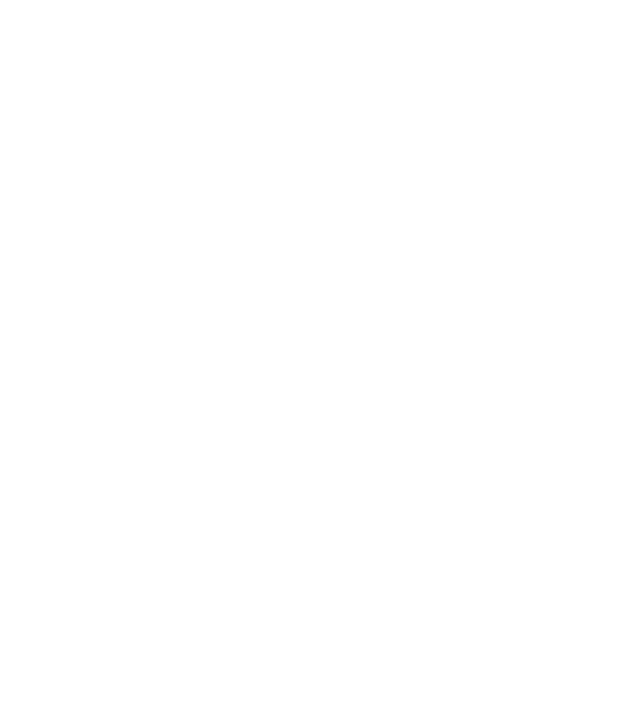
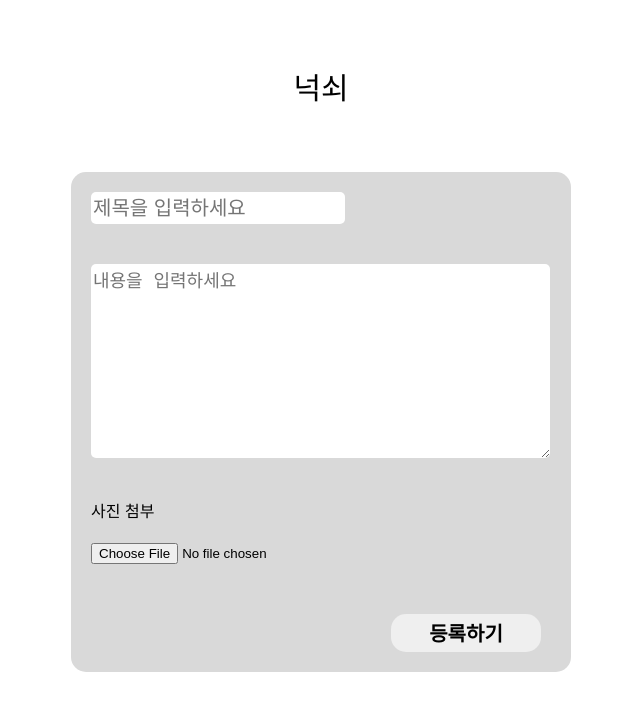
Before and after one commit to gugyeoj1n/enough_weight, a React (Create React App) app in the folder client/: page /post in a window 1280 px wide. Before the commit this address had no page. Shown: the top 710 px of the page, without its empty margins (319-959 px from the left). Built offline with nearby package versions, Linux system fonts and the light colour scheme.

Commit message:
[FEAT] 메인 페이지 게시글 목록 요청 구현

```diff
--- a/client/src/App.js
+++ b/client/src/App.js
@@ -4,6 +4,7 @@ import MainPage from './pages/MainPage/MainPage'
 import Login from './pages/Login/Login'
 import Register from './pages/Register/Register'
 import Profile from './pages/Profile/Profile'
+import ArticlePost from './pages/Article/ArticlePost'
 
 import {
   BrowserRouter,
@@ -19,6 +20,7 @@ function App() {
         		<Route exact path="/login" element = { <Login /> }/>
 				<Route eaxct path="/register" element = { <Register /> }/>
 				<Route exact path="/profile" element = { <Profile /> }/>
+				<Route exact path="/post" element= { <ArticlePost /> }/>
       		</Routes>
     	</BrowserRouter>
 	)
--- /dev/null
+++ b/client/src/pages/Article/ArticlePost.css
@@ -0,0 +1,45 @@
+.postBackground {
+    width: 500px;
+    height: 500px;
+    border: none;
+    border-radius: 15px;
+    background-color: #d9d9d9;
+    display: flex;
+    flex-direction: column;
+}
+
+.titleInput {
+    width: 250px;
+    height: 40px;
+    border: none;
+    border-radius: 5px;
+    font-size: 20px;
+    margin: 20px;
+}
+
+.contentInput {
+    width: 455px;
+    height: 250px;
+    border: none;
+    border-radius: 5px;
+    margin: 20px;
+    font-size: 18px;
+}
+
+.pictureInput {
+    width: 400px;
+    height: 100px;
+    margin: 20px;
+}
+
+.postButton {
+    width: 150px;
+    height: 50px;
+    margin: 20px;
+    border: none;
+    border-radius: 15px;
+    font-size: 20px;
+    font-weight: bold;
+    position: relative;
+    left: 60%;
+}
--- /dev/null
+++ b/client/src/pages/Article/ArticlePost.js
@@ -0,0 +1,26 @@
+import './ArticlePost.css'
+
+function ArticlePost(){
+    return (
+        <div className='background'>
+            <div className='titleText'>
+                넉쇠
+            </div>
+            <div className='postBackground'>
+                <input className='titleInput' placeholder='제목을 입력하세요'/>
+                <textarea className='contentInput' placeholder='내용을 입력하세요'/>
+                <div className="pictureInput">
+                    사진 첨부
+                    <br/>
+                    <br/>
+                    <input type="file"/>
+                </div>
+                <button className="postButton">
+                    등록하기
+                </button>
+            </div>
+        </div>
+    )
+}
+
+export default ArticlePost
--- a/client/src/pages/MainPage/ArticleItem.js
+++ b/client/src/pages/MainPage/ArticleItem.js
@@ -1,16 +1,16 @@
 import './ArticleItem.css'
 
-function ArticleItem(){
+function ArticleItem({ id, date, likes, title, content }){
     return (
         <div className="article">
             <div className="profile">
                 <div className="profileImage"/>
                 <div>
                     <div className="profileId">
-                        gugyeoj1n
+                        {id}
                     </div>
                     <div className="profileDate">
-                        2023.12.16 17:11
+                        {date}
                     </div>
                 </div>
                 <div className="likes">
@@ -18,16 +18,16 @@ function ArticleItem(){
                         <img src="images/like.png" className="likeIcon"/>
                     </button>
                     <text className="likeText">
-                        100
+                        {likes}
                     </text>
                 </div>
             </div>
             <div className="content">
                 <text className="contentTitle">
-                    앙기모찌
+                    {title}
                 </text>
                 <text className="contentText">
-                    이저알머이낢ㄴ이ㅏ런ㅇ리ㅏㄴ
+                    {content}
                 </text>
                 <hr className="line"/>
                 <div className="contentPictures">
--- a/client/src/pages/MainPage/ArticleList.js
+++ b/client/src/pages/MainPage/ArticleList.js
@@ -1,13 +1,36 @@
 import './ArticleList.css'
 import ArticleItem from './ArticleItem'
+import axios from 'axios'
+import React, { useState, useEffect } from 'react'
 
 function ArticleList(){
+    const [decoded, setDecoded] = useState([])
+    const decoding = async () => {
+        const data = {
+            userId: "test"
+        }
+
+        await axios.post('/api/test', data).then(response => {
+            setDecoded(response.data.decoded)
+        })
+    }
+
+    useEffect(() => {
+        decoding()
+    }, [])
+
     return (
         <div className="articles">
-            <ArticleItem/>
-            <ArticleItem/>
-            <ArticleItem/>
-            <ArticleItem/>
+            {/*
+            {decoded.map((item, idx) => (
+                <ArticleItem
+                    id={  }
+                    date={  }
+                    likes={  }
+                    title={  }
+                    content={  }/>
+            ))}
+            */}
         </div>
     )
 }
```
Also changed, not shown: 1 other file (tests, documents, lock files or other folders).
